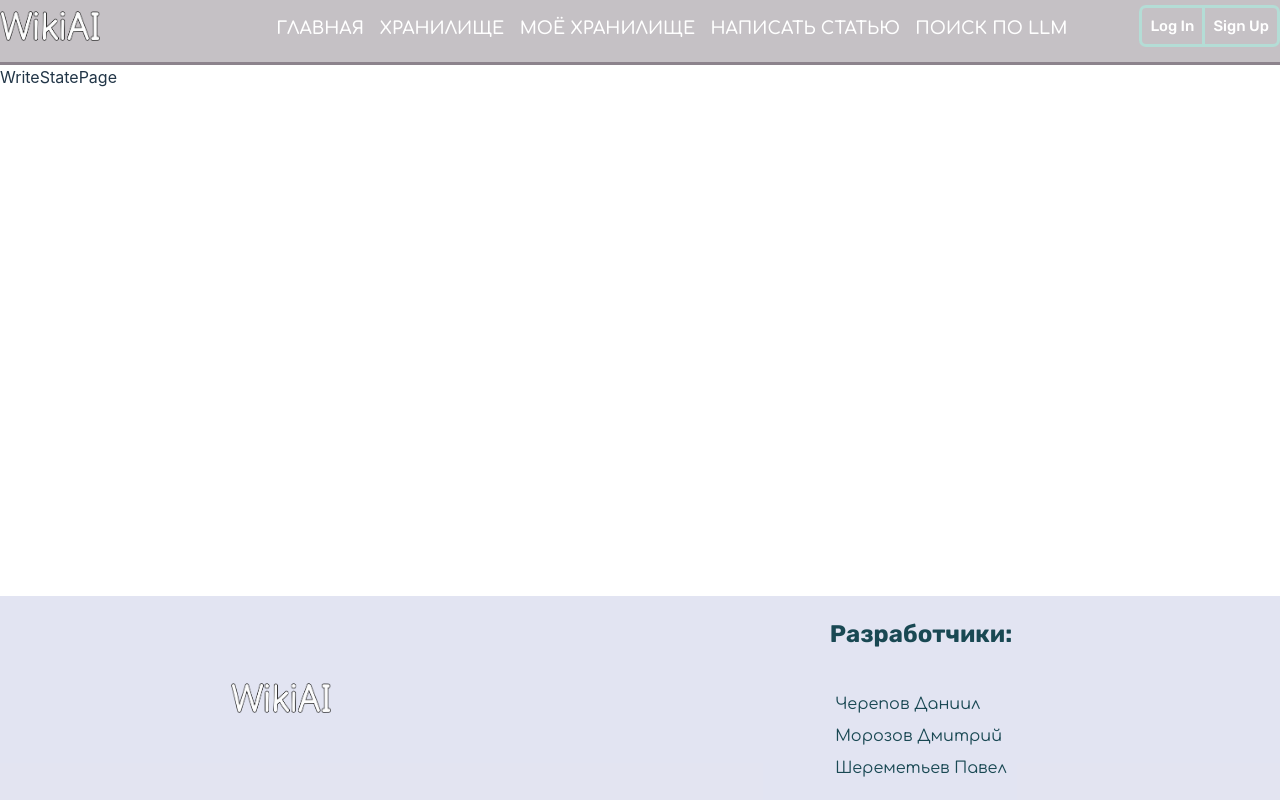
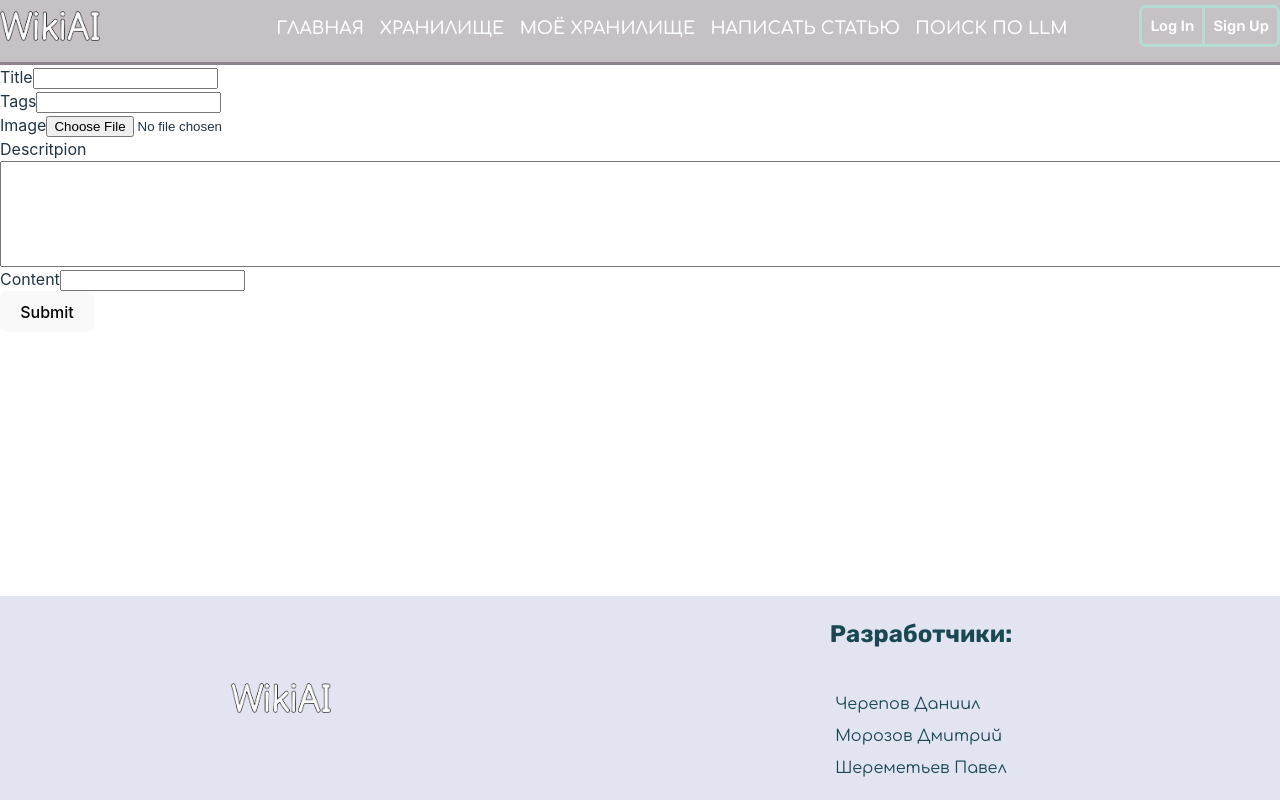
Before and after one commit to SheremetevPvl/WikiAI, a React (Vite) app in the folder WikiAIApplication/: page /write_state in a window 1280 px wide. Built offline with nearby package versions, Linux system fonts and the light colour scheme.

Commit message:
WriteArticleForm

```diff
--- /dev/null
+++ b/WikiAIApplication/src/components/NewArticleForm/ArticleForm.module.css
@@ -0,0 +1,7 @@
+.descriptionInput {
+    width: 100%;
+    height: 100px;
+    resize: none;
+    white-space: pre-wrap;
+    overflow-y: auto;
+}
--- /dev/null
+++ b/WikiAIApplication/src/components/NewArticleForm/ArticleForm.tsx
@@ -0,0 +1,90 @@
+import React from 'react';
+import { Formik, Form, Field, ErrorMessage, FormikHelpers } from 'formik';
+import * as Yup from 'yup';
+import style from './ArticleForm.module.css';
+
+// типизируем значения формы
+interface ArticleFormValues {
+    title: string;
+    tags: string;
+    image: File | [];
+    description: string;
+    content: string;
+}
+
+const ArticleForm: React.FC = () => {
+  const validationSchema = Yup.object({
+      title: Yup.string().required('Title is required'),
+      tags: Yup.array().of(Yup.string()).required('Tags are required'),
+      descritpion: Yup.array().of(Yup.string()).required('Description is required'),
+      content: Yup.string().required('Content is required'),
+  });
+
+  const initialValues: ArticleFormValues = {
+      title: '',
+      tags: '',
+      image: [],
+      description: '',
+      content: '',
+  };
+
+  // события при отправке формы
+  const handleSubmit = (values: ArticleFormValues, { setSubmitting }: FormikHelpers<ArticleFormValues>) => {
+      const tagsArray = values.tags.split(',').map(tag => tag.trim());
+      const formValues = { ...values, tags: tagsArray };
+      console.log(formValues);
+      setSubmitting(false);
+  };
+
+  return (
+    <Formik
+        initialValues={initialValues}
+        validationSchema={validationSchema}
+        onSubmit={handleSubmit}
+    >
+      {({ isSubmitting, setFieldValue }) => (
+        <Form>
+            <div>
+                <label htmlFor="title">Title</label>
+                <Field type="text" name="title" />
+                <ErrorMessage name="title" component="div" />
+            </div>
+            <div>
+                <label htmlFor="tags">Tags</label>
+                <Field type="text" name="tags" />
+                <ErrorMessage name="tags" component="div" />
+            </div>
+            <div>
+                <label htmlFor="image">Image</label>
+                <input
+                   type="file"
+                   name="image"
+                   onChange={(event) => {
+                       if (event.currentTarget.files) {
+                           setFieldValue('image', event.currentTarget.files[0]);
+                       }
+                   }}
+                />
+               {/* Если понадобится обработка отсутсвия картинки */}
+               {/* <ErrorMessage name="image" component="div" /> */}
+            </div>
+            <div>
+                <label htmlFor="descritpion">Descritpion</label>
+                <Field name="descritpion" type="textarea" className={style.descriptionInput}/>
+                <ErrorMessage name="descritpion" component="div" />
+            </div>
+            <div>
+                <label htmlFor="content">Content</label>
+                <Field as="input" name="content" />
+                <ErrorMessage name="content" component="div" />
+            </div>
+            <button type="submit" disabled={isSubmitting}>
+                Submit
+            </button>
+        </Form>
+      )}
+    </Formik>
+  );
+};
+
+export default ArticleForm;
--- a/WikiAIApplication/src/pages/StoragePage.tsx
+++ b/WikiAIApplication/src/pages/StoragePage/StoragePage.tsx
@@ -1,6 +1,6 @@
-import container from "../StyleContainer/Container.module.css"
+import container from "../../StyleContainer/Container.module.css"
 import style from "./StoragePage.module.css"
-import Storage from "../components/StoragePage/StoragePage"
+import Storage from "../../components/StoragePage/StoragePage"
 
 const StoragePage = () => {
     return (
--- a/WikiAIApplication/src/pages/WriteStatePage.tsx
+++ /dev/null
@@ -1,5 +0,0 @@
-const WriteStatePage = () => {
-    return <div>WriteStatePage</div>;
-  };
-
-export default WriteStatePage
--- /dev/null
+++ b/WikiAIApplication/src/pages/WriteStatePage/WriteStatePage.tsx
@@ -0,0 +1,7 @@
+import ArticleForm from "../../components/NewArticleForm/ArticleForm";
+
+const WriteStatePage = () => {
+    return <ArticleForm />;
+  };
+
+export default WriteStatePage
--- a/WikiAIApplication/src/router/Router.tsx
+++ b/WikiAIApplication/src/router/Router.tsx
@@ -2,9 +2,9 @@ import SignUp from "../pages/SignUp/SignUp";
 import LogIn from "../pages/LogIn/LogIn";
 //import Layout from "../components/Layout/Layout";
 import HomePage from "../pages/HomePage";
-import StoragePage from "../pages/StoragePage";
+import StoragePage from "../pages/StoragePage/StoragePage";
 import MyStoragePage from "../pages/MyStoragePage";
-import WriteStatePage from "../pages/WriteStatePage";
+import WriteStatePage from "../pages/WriteStatePage/WriteStatePage";
 import LLMSearchPage from "../pages/LLMSearchPage";
 import NotFoundPage from "../pages/NotFoundPage/NotFoundPage";
 import { createBrowserRouter } from 'react-router-dom';
```
Also changed, not shown: WikiAIApplication/src/pages/StoragePage/StoragePage.module.css (renamed from WikiAIApplication/src/pages/StoragePage.module.css).
